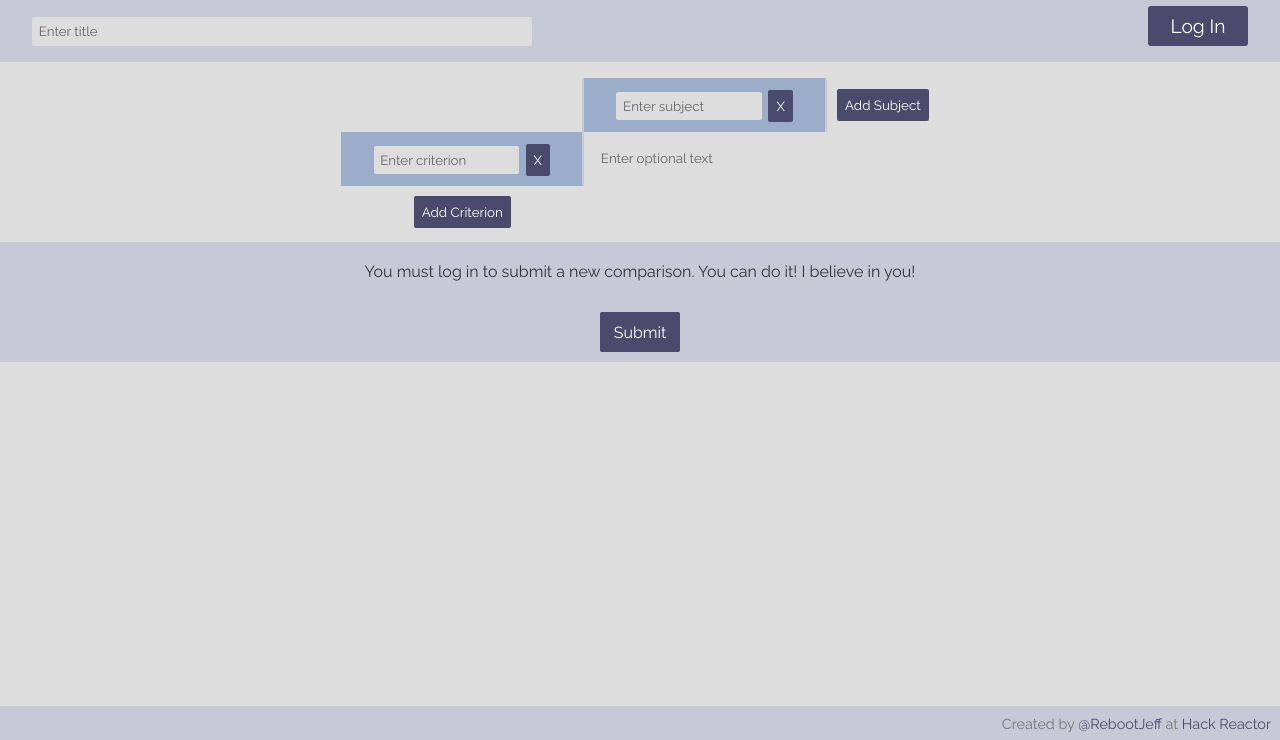
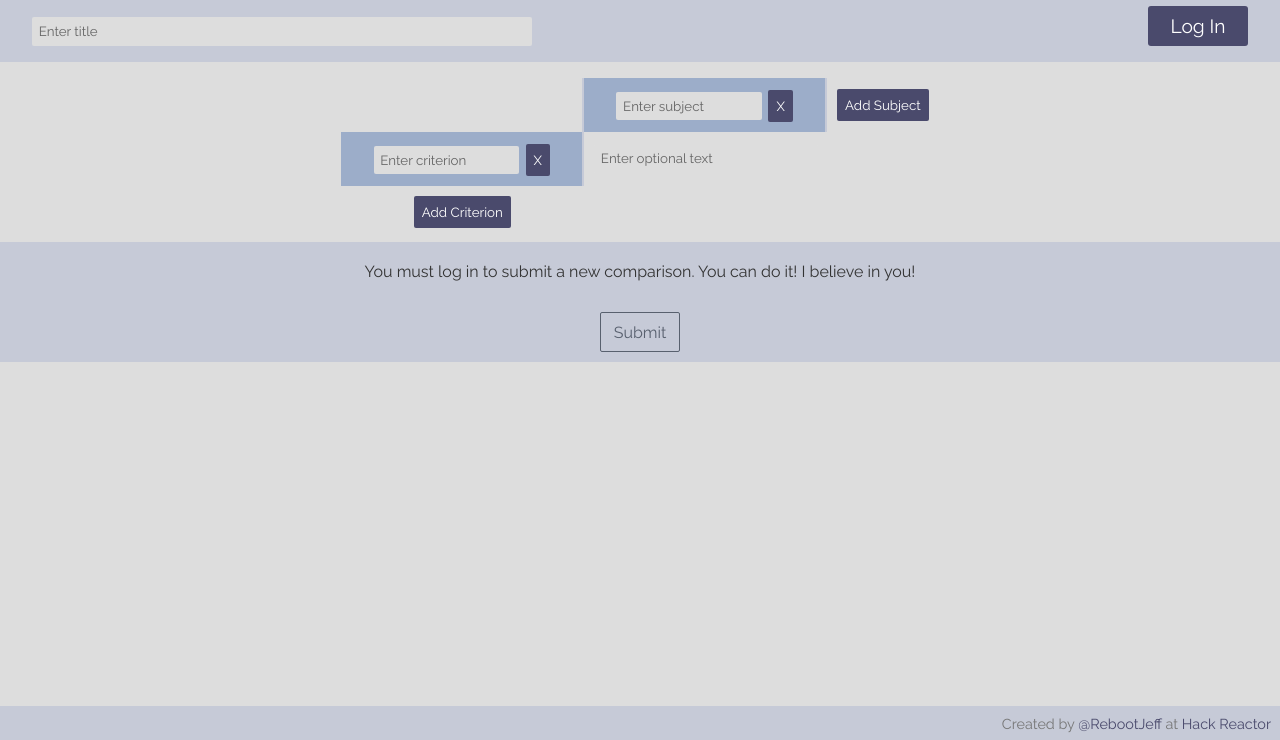
Before and after one commit to RebootJeff/co-compare, a website: page public/index.html at #/create in a window 1280 px wide. Shown: the part 60-800 px from the top of the page. Drawn offline with Linux system fonts and the light colour scheme; no server answers.

Commit message:
Disable Submit button when logged out; style it

```diff
--- a/public/styles/main.styl
+++ b/public/styles/main.styl
@@ -89,6 +89,10 @@ button
 button:hover
   background-color: $color_light_purple
 
+button:disabled
+  background-color: $color_light_grey
+  color: $color_dark_grey
+  border: 1px solid $color_dark_grey
 
 button.auth-button
   width: 100px
--- a/public/views/create.html
+++ b/public/views/create.html
@@ -74,7 +74,7 @@
       <aside class="share-section" ng-show="!loggedIn">
         You must log in to submit a new comparison. You can do it! I believe in you!
       </aside>
-      <button class="submit-button" ng-click="submit()" ng-show="!submitted">
+      <button class="submit-button" ng-click="submit()" ng-show="!submitted" disabled="{{!scope.loggedIn}}">
         Submit
       </button>
       <aside class="share-section" ng-show="submitted">
```
Also changed, not shown: public/styles/main.css.
